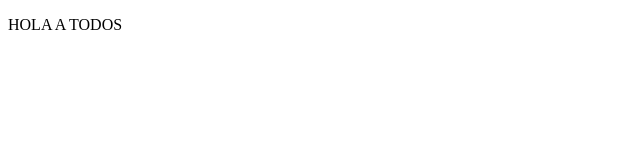
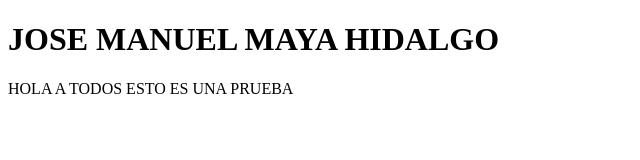
Before and after one commit to jmanumaya/jmanumaya.github.io, a plain HTML site: page index.html in a window 1280 px wide. Shown: the whole page, without its empty margins (0-640 px from the left). Drawn offline with Linux system fonts and the light colour scheme.

Commit message:
Update index.html

```diff
--- a/index.html
+++ b/index.html
@@ -6,7 +6,14 @@
 	<title>Mi primer push</title>
 </head>
 <body>
-	<p>HOLA A TODOS</p>
+
+	<h1>JOSE MANUEL MAYA HIDALGO</h1>
+
+
+
+	<p>HOLA A TODOS ESTO ES UNA PRUEBA</p>
+
+
 
 </body>
 </html>
```
